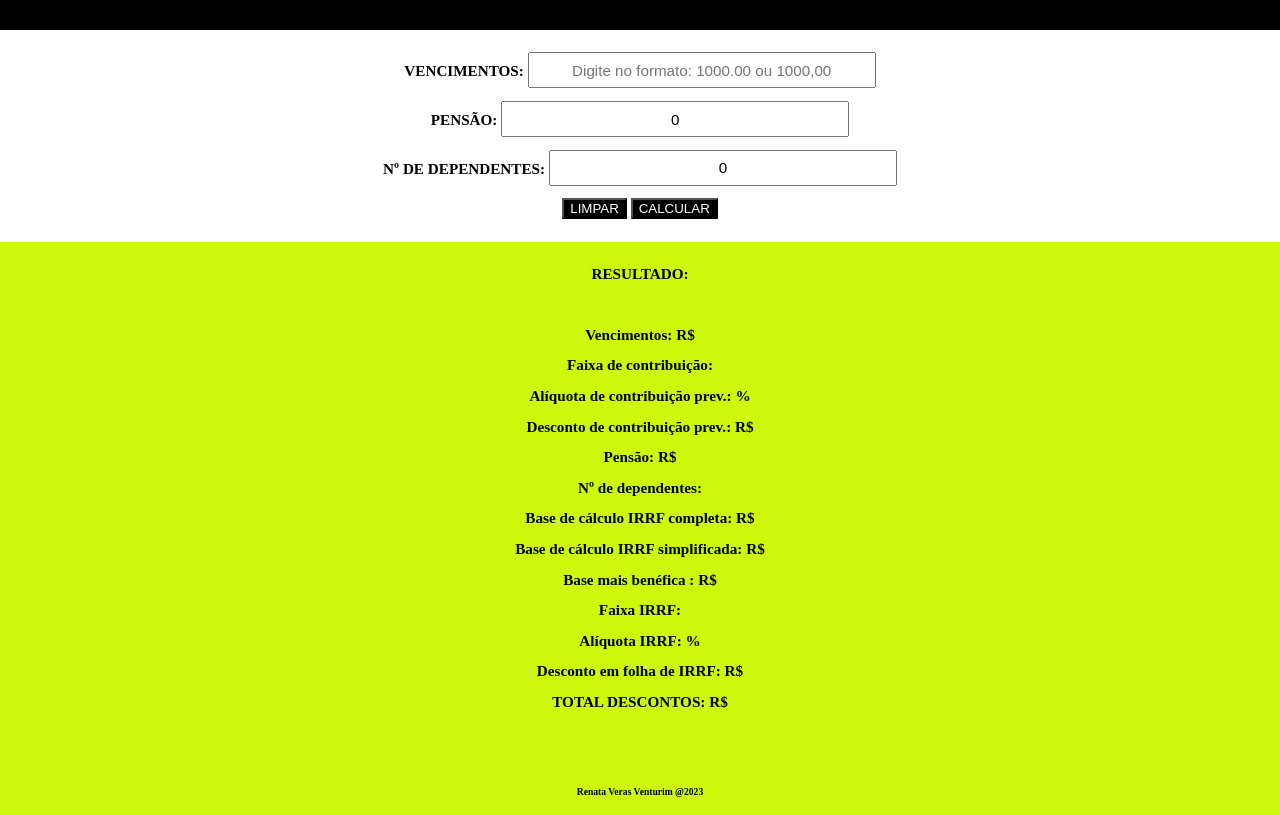
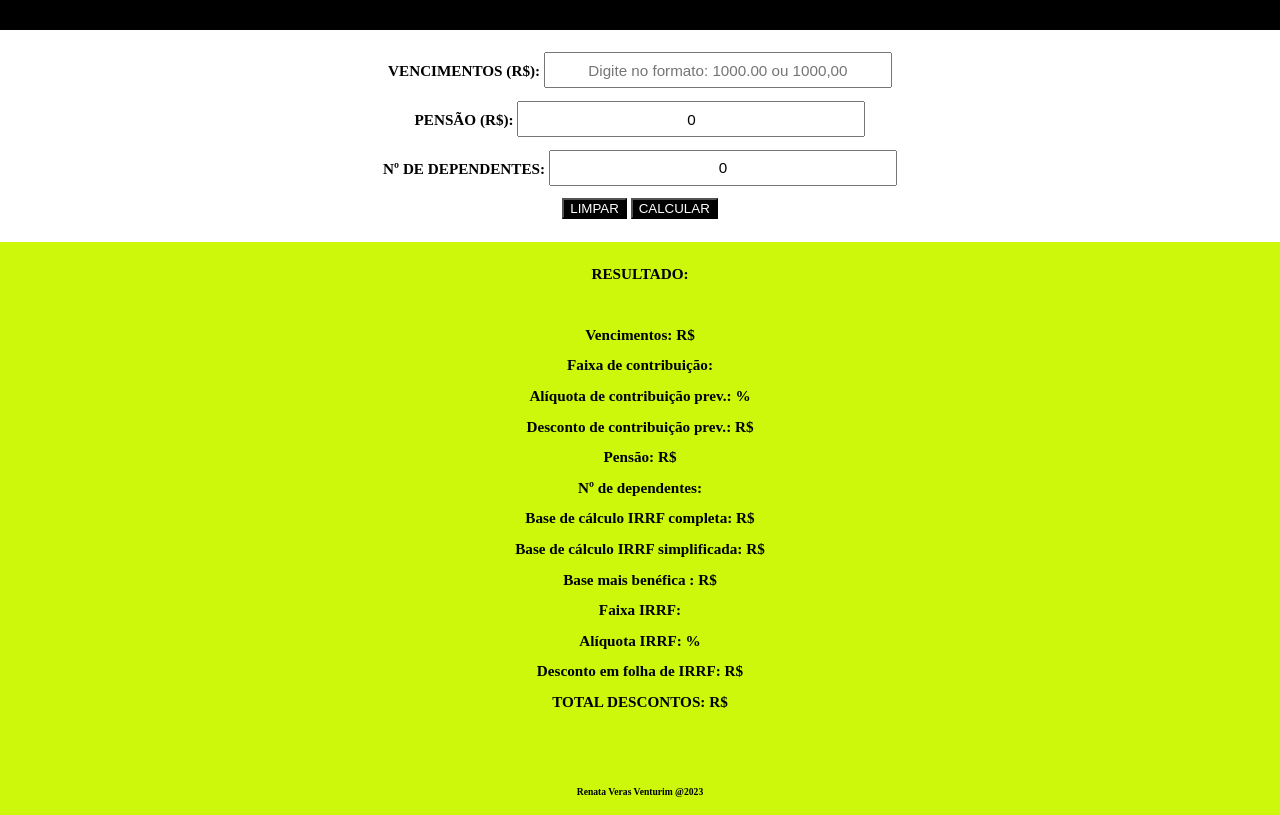
Before and after one commit to RenataVerasVenturim/Calculadora_de_pss_e_irrf_2023, a plain HTML site: page index.html in a window 1280 px wide. Shown: the part 107-922 px from the top of the page. Drawn offline with Linux system fonts and the light colour scheme.

Commit message:
Add files via upload

```diff
--- a/index.html
+++ b/index.html
@@ -14,13 +14,13 @@
             </div>
 
             <div id="BOX2" name="BOX2">
-                <h2>VENCIMENTOS:
+                <h2><label for="f_vencimentos">VENCIMENTOS (R$):</label>
                     <input id="f_vencimentos" name="f_vencimentos" type="text" value="" placeholder="Digite no formato: 1000.00 ou 1000,00" >
                 </h2>
-                <h2>PENSÃO:
+                <h2><label for="f_pensao">PENSÃO (R$):</label>
                     <input id="f_pensao" name="f_pensao" type="text" value="0" placeholder="Digite aqui">
                 </h2>
-                <h2>Nº DE DEPENDENTES:
+                <h2><label for="f_dependentes">Nº DE DEPENDENTES:</label>
                     <input id="f_dependentes" name="f_dependentes" type="text" value="0" placeholder="Digite aqui" >
                 </h2>
                 <h2>
```
